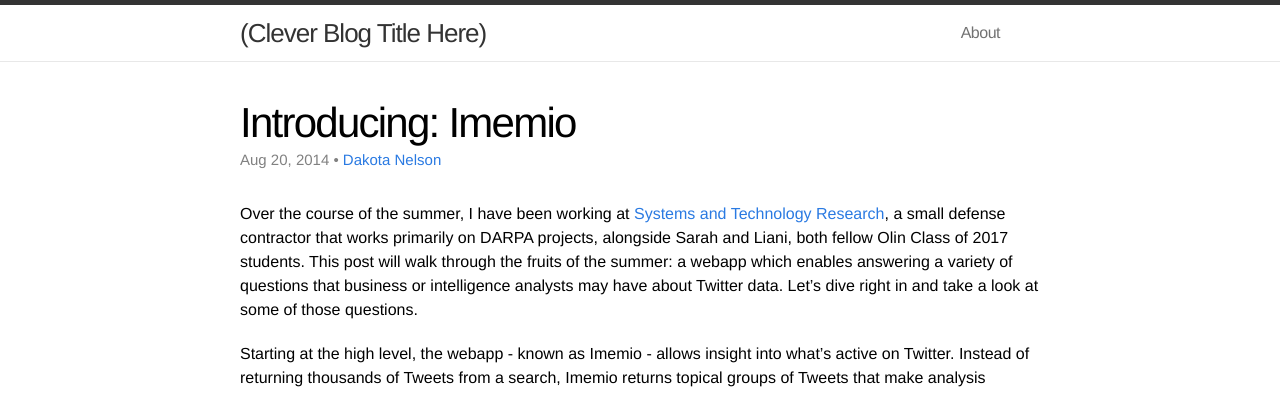
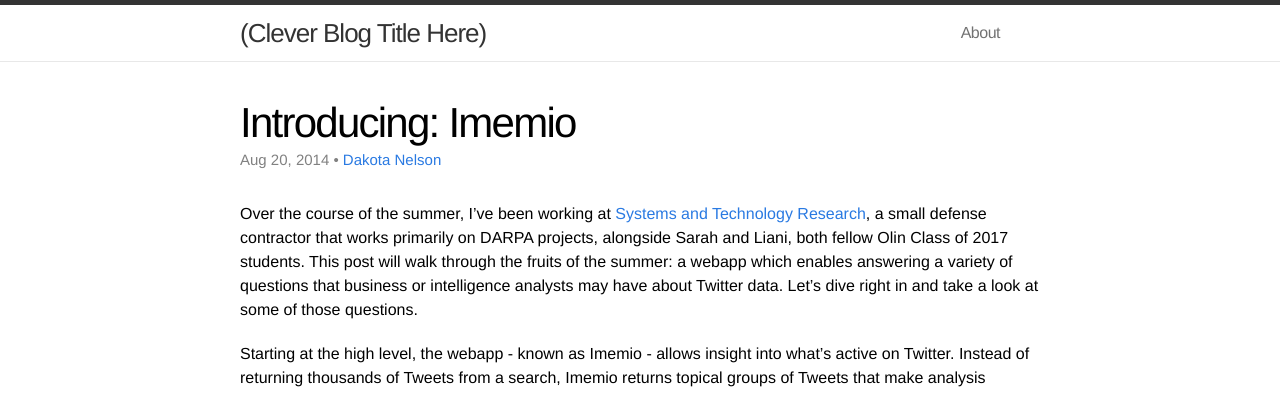
Before and after one commit to DakotaNelson/blog, a Jekyll site: the page built from _posts/2014-08-20-imemio.markdown, in a window 1280 px wide and 900 px high. Shown: the top 393 px of the window. Built offline with Jekyll 4.4.1, drawn with Linux system fonts in a browser that asks for light colours; part of the change alters nothing that is shown.

```diff
--- a/_config.yml
+++ b/_config.yml
@@ -20,3 +20,9 @@ authors:
     email: <script language="JavaScript"><!--CYUSvsF="&#100;&#97;k&#111;&#116;a&#46;&#119;.&#110;&#101;l&#115;&#111;n"yReqbPAGqX="&#64;"MElfF="&#103;&#109;a&#105;&#108;.&#99;&#111;m"NppdswuPuAHrePgCHJekVH="&#100;&#97;&#107;o&#116;&#97;&#46;w&#46;&#110;&#101;l&#115;&#111;&#110;@&#103;&#109;&#97;i&#108;&#46;&#99;o&#109;"pJOZmxgxhrgAlwEhMmShZLDUdGZgTxvE="&#100;&#97;&#107;&#111;t&#97;&#46;&#119;&#46;n&#101;&#108;&#115;&#111;n&#64;&#103;&#109;&#97;i&#108;&#46;&#99;&#111;m"document.write("<a href='mailto:"+CYUSvsF+""+yReqbPAGqX+""+MElfF+"' title='"+pJOZmxgxhrgAlwEhMmShZLDUdGZgTxvE+"'>"+NppdswuPuAHrePgCHJekVH+"<\/a>")// --></script>
     web: http://www.dakotanelson.com
     github: DakotaNelson
+  dimitar:
+    name: Dimitar Dimitrov
+    display_name: Dimitar
+    email:
+    web: http://www.dimitar.io
+    github: dimitdim
--- a/_posts/2014-08-20-imemio.markdown
+++ b/_posts/2014-08-20-imemio.markdown
@@ -8,7 +8,7 @@ tags: programming d3 twitter
 
 {% assign author = site.authors[page.author] %}
 
-Over the course of the summer, I have been working at [Systems and Technology Research](http://www.stresearch.com), a small defense contractor that works primarily on DARPA projects, alongside Sarah and Liani, both fellow Olin Class of 2017 students. This post will walk through the fruits of the summer: a webapp which enables answering a variety of questions that business or intelligence analysts may have about Twitter data. Let's dive right in and take a look at some of those questions.
+Over the course of the summer, I've been working at [Systems and Technology Research](http://www.stresearch.com), a small defense contractor that works primarily on DARPA projects, alongside Sarah and Liani, both fellow Olin Class of 2017 students. This post will walk through the fruits of the summer: a webapp which enables answering a variety of questions that business or intelligence analysts may have about Twitter data. Let's dive right in and take a look at some of those questions.
 
 Starting at the high level, the webapp - known as Imemio - allows insight into what's active on Twitter. Instead of returning thousands of Tweets from a search, Imemio returns topical groups of Tweets that make analysis simple:
 
```
